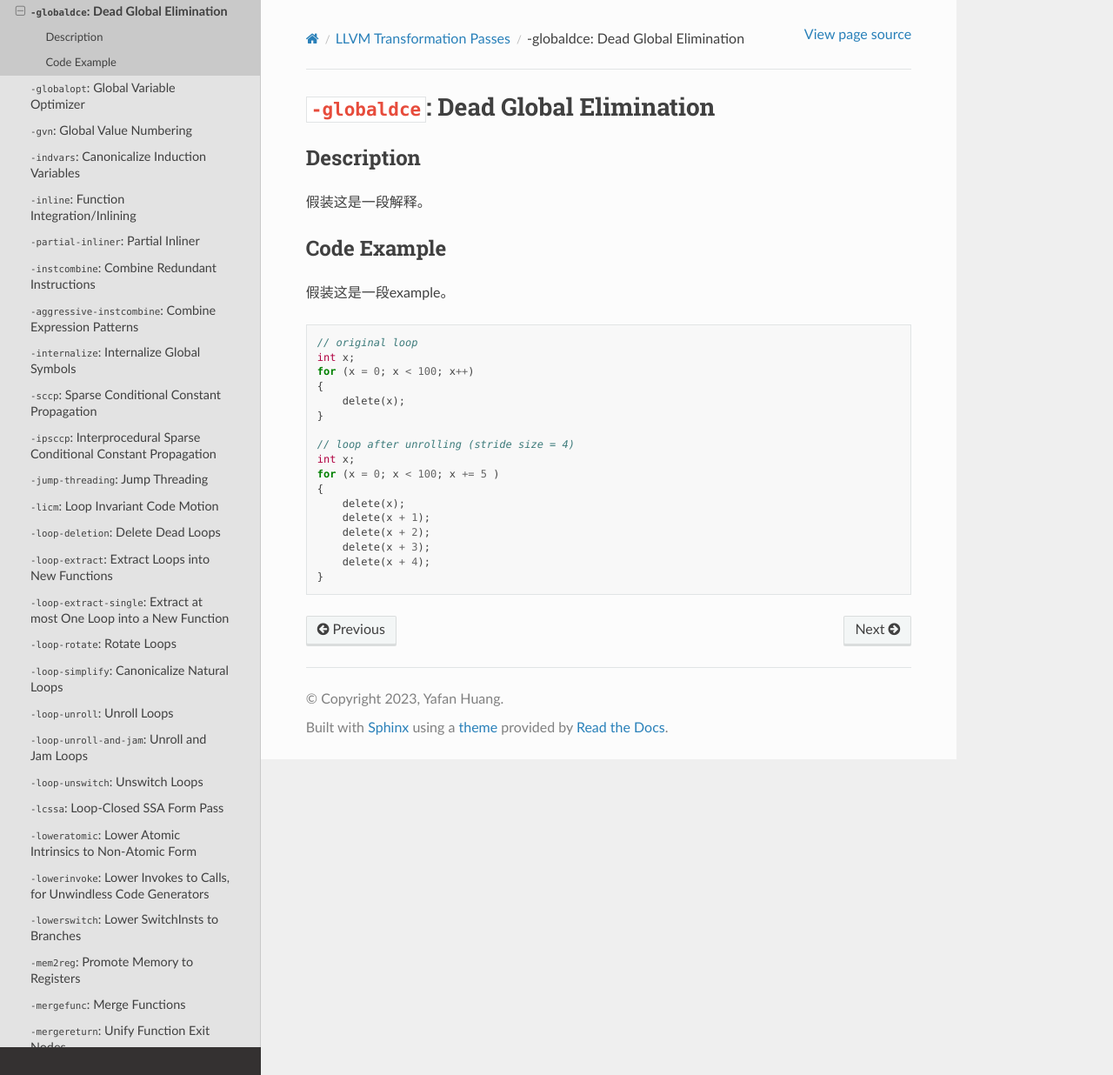
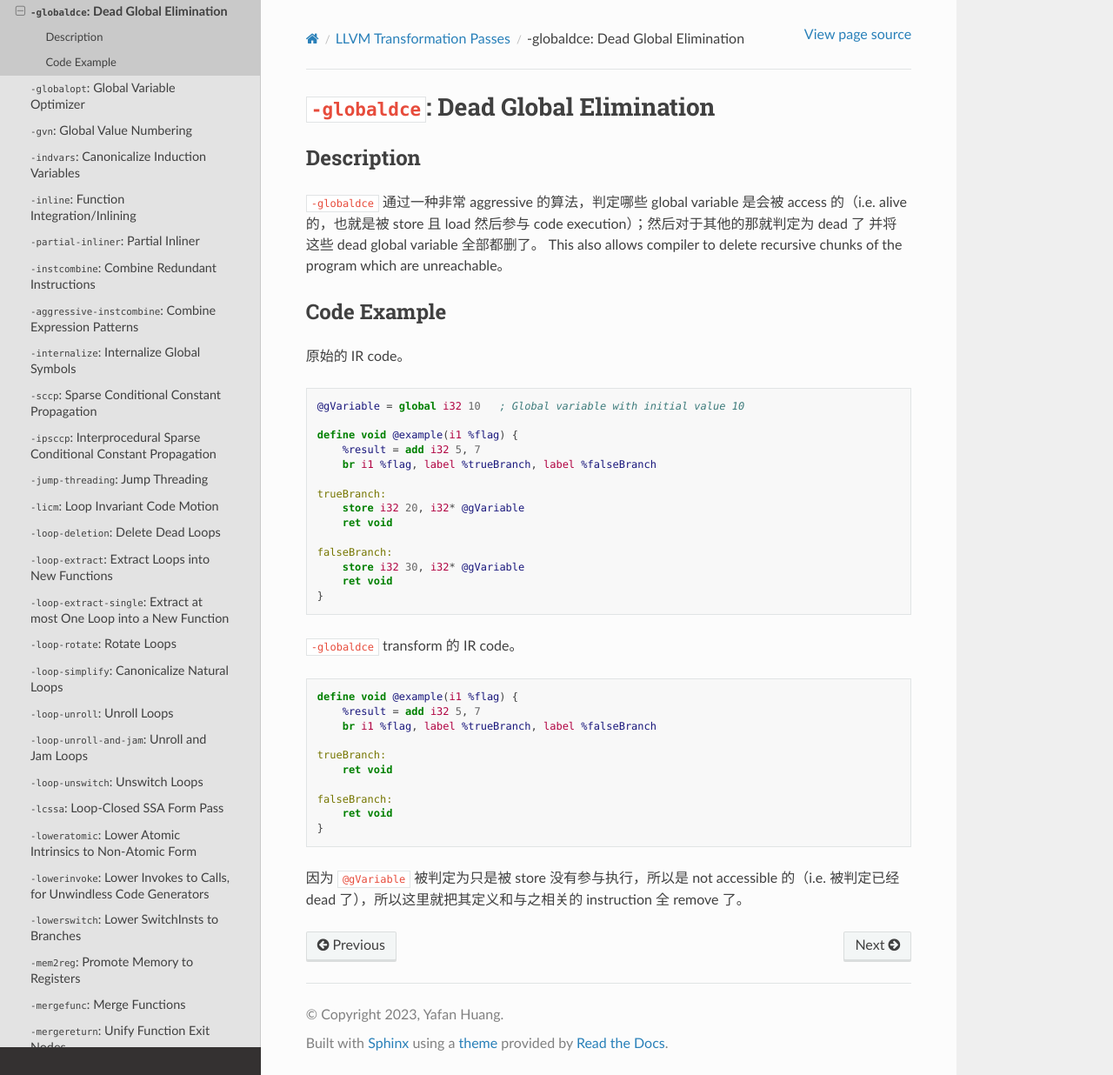
Before and after one commit to hyfshishen/understanding-llvm-transformation-passes, a Sphinx documentation site: the page built from docs/source/LLVM-transformation-passes/12-dead-global-elimination.rst, in a window 1280 px wide and 1236 px high. Shown: the whole window at 87% size. Built offline with Sphinx 7.4.7 and the Read the Docs theme 2.0.0, drawn with Linux system fonts in a browser that asks for light colours.

Commit message:
updating passes

```diff
--- a/docs/source/LLVM-transformation-passes/09-dead-instruction-elimination.rst
+++ b/docs/source/LLVM-transformation-passes/09-dead-instruction-elimination.rst
@@ -38,7 +38,7 @@ Code Example
     }
 
 第上述例子中， ``%prod`` 和 function 最后的返回值 ``%sum`` 无关，所以可以被 ``-dce`` remove 掉，因为他从 code 的角度上来看已经 dead 了。
-但是从 instruction 的角度来看， ``%prod``这一个 instruction 并不是 dead 的，因为它还是调用了 ``%a`` 和 ``%b`` 这两个变量并且同时被变量 ``%sum2`` 所调用。
+但是从 instruction 的角度来看， ``%prod`` 这一个 instruction 并不是 dead 的，因为它还是调用了 ``%a`` 和 ``%b`` 这两个变量并且同时被变量 ``%sum2`` 所调用。
 
 现在我们来看第二个例子。
 
--- a/docs/source/LLVM-transformation-passes/12-dead-global-elimination.rst
+++ b/docs/source/LLVM-transformation-passes/12-dead-global-elimination.rst
@@ -3,29 +3,45 @@
 
 Description
 --------
-假装这是一段解释。
+
+``-globaldce`` 通过一种非常 aggressive 的算法，判定哪些 global variable 是会被 access 的（i.e. alive 的，也就是被 store 且 load 然后参与 code execution）；然后对于其他的那就判定为 dead 了 并将 这些 dead global variable 全部都删了。
+This also allows compiler to delete recursive chunks of the program which are unreachable。
 
 Code Example
 --------
 
-假装这是一段example。
+原始的 IR code。
 
-.. code-block:: C
+.. code-block:: llvm
 
-    // original loop
-    int x;
-    for (x = 0; x < 100; x++)
-    {
-        delete(x);
+    @gVariable = global i32 10   ; Global variable with initial value 10
+
+    define void @example(i1 %flag) {
+        %result = add i32 5, 7
+        br i1 %flag, label %trueBranch, label %falseBranch
+
+    trueBranch:
+        store i32 20, i32* @gVariable
+        ret void
+
+    falseBranch:
+        store i32 30, i32* @gVariable
+        ret void
     }
 
-    // loop after unrolling (stride size = 4)
-    int x;
-    for (x = 0; x < 100; x += 5 )
-    {
-        delete(x);
-        delete(x + 1);
-        delete(x + 2);
-        delete(x + 3);
-        delete(x + 4);
+``-globaldce`` transform 的 IR code。
+
+.. code-block:: llvm
+
+    define void @example(i1 %flag) {
+        %result = add i32 5, 7
+        br i1 %flag, label %trueBranch, label %falseBranch
+
+    trueBranch:
+        ret void
+
+    falseBranch:
+        ret void
     }
+
+因为 ``@gVariable`` 被判定为只是被 store 没有参与执行，所以是 not accessible 的（i.e. 被判定已经 dead 了），所以这里就把其定义和与之相关的 instruction 全 remove 了。
```
Also changed, not shown: docs/source/LLVM-transformation-passes/11-deduce-function-attributes.rst (+28 -19 lines).
